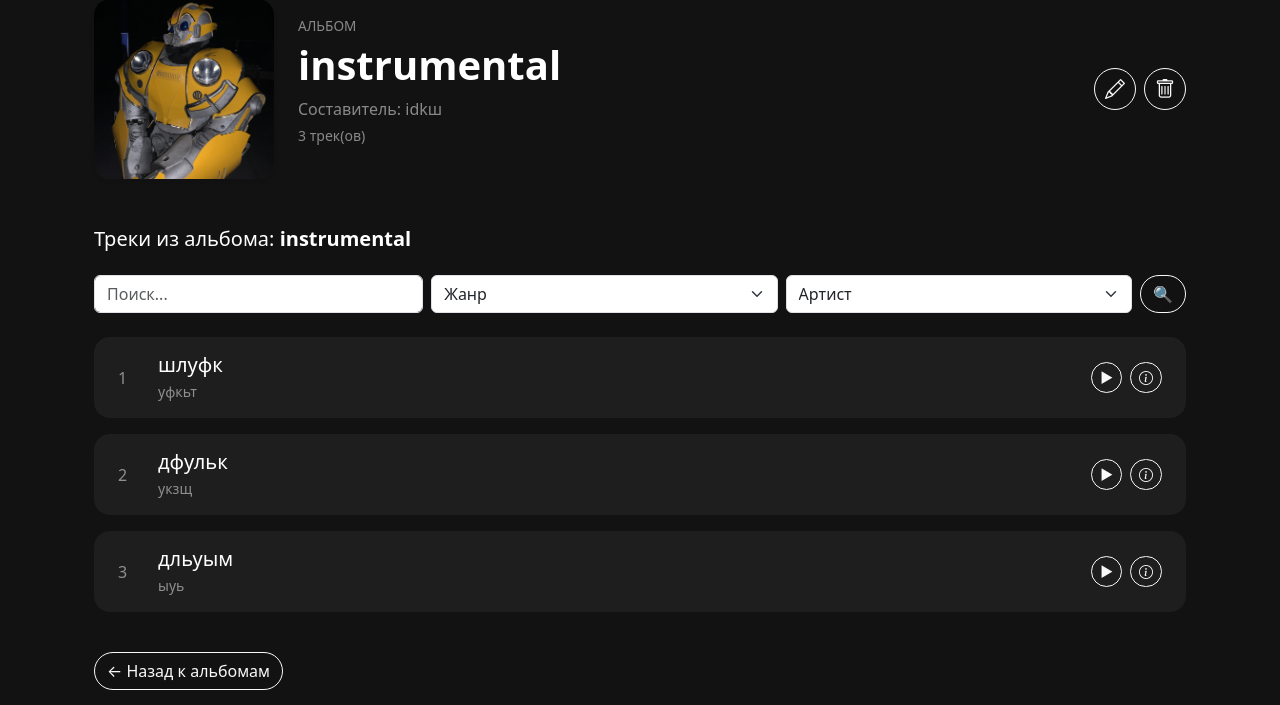
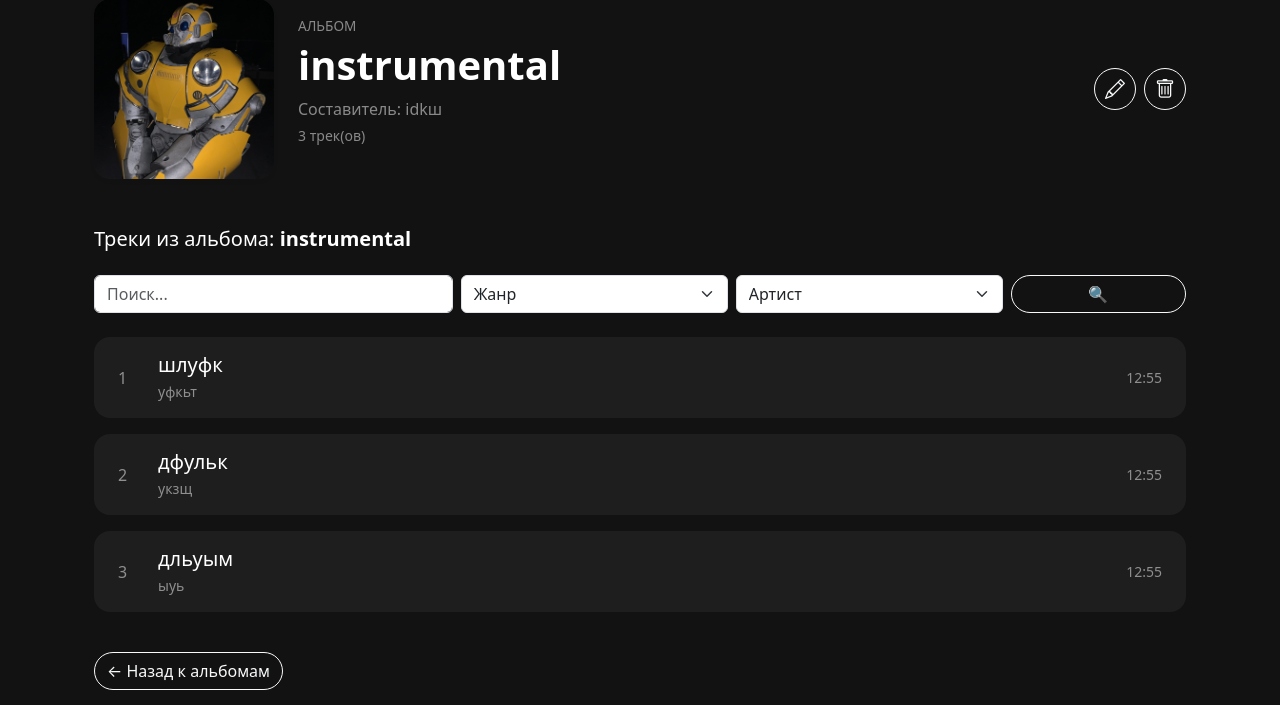
Before and after one commit to YersaiynAbdulla/PlayPod, a Django app: page /albums/1/ in a window 1280 px wide. Shown: the part 95-800 px from the top of the page. Run offline with Django 5.2, Linux system fonts and the light colour scheme; data comes from the database, SQL or seed files in the repository.

Commit message:
albom's filter

```diff
--- a/music/templates/music/album_detail.html
+++ b/music/templates/music/album_detail.html
@@ -30,7 +30,32 @@
     </div>
   </div>
 
-  {% comment %} <h5 class="text-white mb-4">Треки из альбома: <span class="fw-semibold">{{ album.title }}</span></h5>
+  <h5 class="text-white mb-4">Треки из альбома: <span class="fw-semibold">{{ album.title }}</span></h5>
+
+  <form method="get" class="row g-2 mb-4">
+    <div class="col-md-4">
+      <input type="text" name="q" class="form-control" placeholder="Поиск..." value="{{ query }}">
+    </div>
+    <div class="col-md-3">
+      <select name="genre" class="form-select">
+        <option value="">Жанр</option>
+        {% for g in genres %}
+          <option value="{{ g }}" {% if genre == g %}selected{% endif %}>{{ g }}</option>
+        {% endfor %}
+      </select>
+    </div>
+    <div class="col-md-3">
+      <select name="artist" class="form-select">
+        <option value="">Артист</option>
+        {% for a in artists %}
+          <option value="{{ a }}" {% if artist == a %}selected{% endif %}>{{ a }}</option>
+        {% endfor %}
+      </select>
+    </div>
+    <div class="col-md-2">
+      <button type="submit" class="btn btn-outline-light w-100">🔍</button>
+    </div>
+  </form>
 
   {% if album.tracks.all %}
     <div class="row">
@@ -56,62 +81,8 @@
     </div>
   {% else %}
     <p class="text-light">Нет треков в этом альбоме.</p>
-  {% endif %} {% endcomment %}
-
-
-  <h5 class="text-white mb-4">Треки из альбома: <span class="fw-semibold">{{ album.title }}</span></h5>
-
-  <form method="get" class="d-flex gap-2 mb-4">
-    <input type="text" name="q" class="form-control" placeholder="Поиск..." value="{{ query }}">
-    <select name="genre" class="form-select">
-      <option value="">Жанр</option>
-      {% for g in genres %}
-        <option value="{{ g }}" {% if genre == g %}selected{% endif %}>{{ g }}</option>
-      {% endfor %}
-    </select>
-    <select name="artist" class="form-select">
-      <option value="">Артист</option>
-      {% for a in artists %}
-        <option value="{{ a }}" {% if artist == a %}selected{% endif %}>{{ a }}</option>
-      {% endfor %}
-    </select>
-    <button type="submit" class="btn btn-outline-light">🔍</button>
-  </form>
-
-  {% if tracks %}
-    <div class="row">
-      {% for track in tracks %}
-        <div class="col-12 mb-3">
-          <div class="card d-flex flex-row justify-content-between align-items-center px-4 py-3"
-               style="background-color: #1e1e1e; border-radius: 16px;">
-            <div class="d-flex align-items-center gap-3">
-              <span class="text-white-50" style="width: 24px;">{{ forloop.counter }}</span>
-              <div>
-                <h5 class="text-white mb-1">{{ track.title }}</h5>
-                <p class="mb-0 text-white-50 small">{{ track.artist }}</p>
-              </div>
-            </div>
-            <div class="d-flex align-items-center gap-2">
-              <audio id="audio-{{ track.id }}" src="{{ track.audio_file.url }}"></audio>
-              <button class="btn btn-sm btn-outline-light"
-                      onclick="event.stopPropagation(); document.getElementById('audio-{{ track.id }}').play();">
-                ▶
-              </button>
-              <a href="{% url 'track_detail' track.pk %}?next={{ request.path }}"
-                class="btn btn-sm btn-outline-light" title="Детали">
-                <i class="bi bi-info-circle"></i>
-              </a>
-            </div>
-          </div>
-        </div>
-      {% endfor %}
-    </div>
-  {% else %}
-    <p class="text-light">Нет треков в этом альбоме.</p>
   {% endif %}
 
-{% comment %}
-  /////////////////////////////// {% endcomment %}
 
   <a href="{% url 'album_list' %}" class="btn btn-outline-light mt-4 rounded-pill">← Назад к альбомам</a>
 </div>
```
